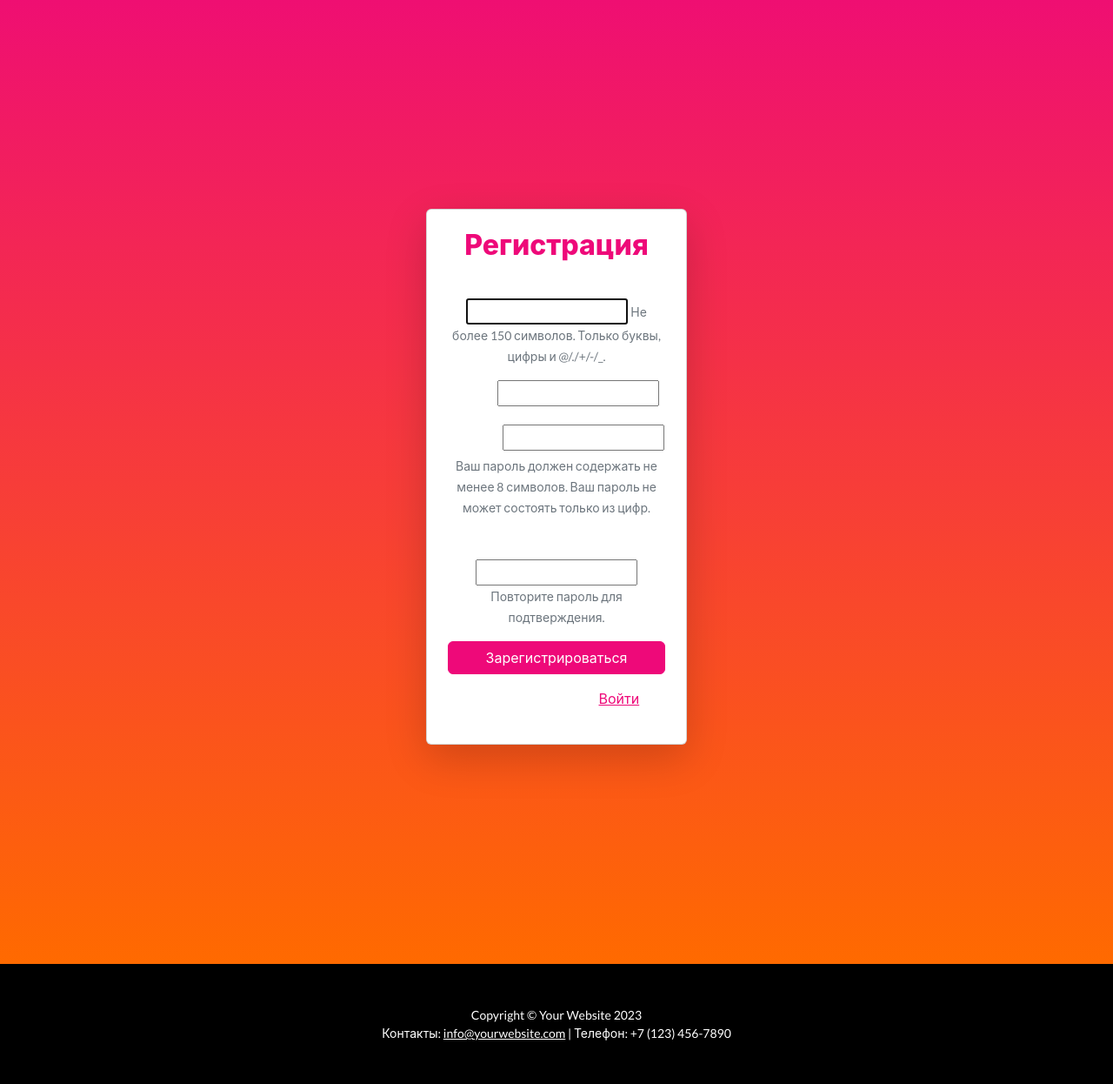
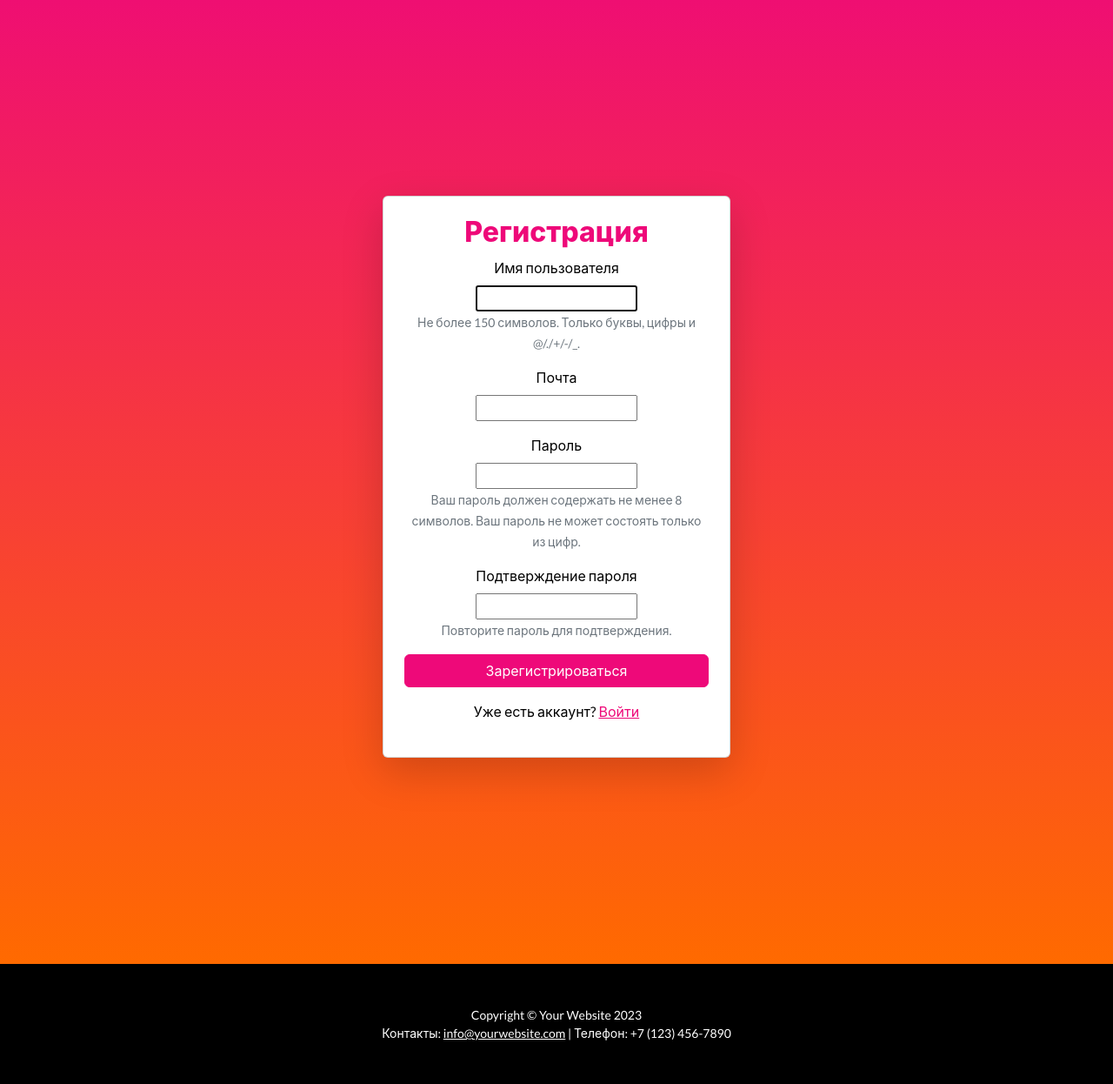
Before and after one commit to emper1or/SecProject, a Django app: page /register/ in a window 1280 px wide. Shown: the part 67-1313 px from the top of the page at 87% size. Run offline with Django 5.2, Linux system fonts and the light colour scheme; some libraries are stand-ins or nearby versions.

Commit message:
Eye, black text

```diff
--- a/mysite/accounts/models.py
+++ b/mysite/accounts/models.py
@@ -1,9 +1,10 @@
 from django.contrib.auth.models import AbstractUser
+from django.core.validators import validate_email
 from django.db import models
 import random
 
 class CustomUser(AbstractUser):
-    email = models.EmailField(unique=True)  # Обязательное поле email
+    email = models.EmailField(unique=True, validators=[validate_email])
     verification_code = models.CharField(max_length=6, blank=True, null=True)
     verification_attempts = models.IntegerField(default=0)
 
--- a/mysite/accounts/static/js/script.js
+++ b/mysite/accounts/static/js/script.js
@@ -1,14 +1,26 @@
+
+
+// Ждем, пока весь DOM загрузится
 document.addEventListener('DOMContentLoaded', function () {
+    // Находим элемент "глазика"
     const togglePassword = document.getElementById('togglePassword');
-    const password = document.getElementById('password');
 
-    if (togglePassword && password) {
+    // Добавляем обработчик события на клик
+    if (togglePassword) {
         togglePassword.addEventListener('click', function () {
-            const type = password.getAttribute('type') === 'password' ? 'text' : 'password';
-            password.setAttribute('type', type);
+            const passwordInput = document.getElementById('password');
+            const icon = this.querySelector('i');
 
-            this.classList.toggle('fa-eye');
-            this.classList.toggle('fa-eye-slash');
+            // Переключаем тип поля ввода
+            if (passwordInput.type === 'password') {
+                passwordInput.type = 'text'; // Показываем пароль
+                icon.classList.remove('fa-eye');
+                icon.classList.add('fa-eye-slash'); // Меняем иконку на "глаз закрыт" (перечёркнутый)
+            } else {
+                passwordInput.type = 'password'; // Скрываем пароль
+                icon.classList.remove('fa-eye-slash');
+                icon.classList.add('fa-eye'); // Меняем иконку на "глаз открыт"
+            }
         });
     }
 });
--- a/mysite/accounts/templates/register.html
+++ b/mysite/accounts/templates/register.html
@@ -2,38 +2,53 @@
 
 {% block content %}
 <div class="container d-flex justify-content-center align-items-center vh-100">
-        <div class="card shadow-lg p-4" style="width: 300px;">
+    <div class="card shadow-lg p-4" style="max-width: 400px; width: 100%;">
         <h2 class="text-center text-primary">Регистрация</h2>
 
-            {% if messages %}
-                {% for message in messages %}
-                <div class="alert alert-{{ message.tags }}">{{ message }}</div>
+        <!-- Сообщения об ошибках -->
+        {% if form.errors %}
+            <div class="alert alert-danger" role="alert">
+                <strong>Ошибка!</strong> Пожалуйста, исправьте следующие ошибки:
+                <ul>
+                    {% for field, errors in form.errors.items %}
+                        {% for error in errors %}
+                            <li>{{ error }}</li>
                         {% endfor %}
+                    {% endfor %}
+                </ul>
+            </div>
         {% endif %}
 
         <form method="post" class="needs-validation" novalidate>
             {% csrf_token %}
+
+            <!-- Поля формы -->
             {% for field in form %}
                 <div class="mb-3">
-                        <label for="{{ field.id_for_label }}" class="form-label">{{ field.label }}</label>
+                    <label for="{{ field.id_for_label }}" class="form-label" style="color: #000000;">{{ field.label }}</label>
+                    <br>
                     {{ field }}
+                    <br>
                     {% if field.help_text %}
-                            <small class="text-muted">{{ field.help_text }}</small>
+                        <small class="form-text text-muted"> {{ field.help_text }}</small>
                     {% endif %}
+                    {% if field.errors %}
+                        <div class="invalid-feedback">
                             {% for error in field.errors %}
-                            <div class="invalid-feedback">{{ error }}</div>
+                                {{ error }}
                             {% endfor %}
+                        </div>
+                    {% endif %}
                 </div>
             {% endfor %}
 
+            <!-- Кнопка отправки формы -->
             <button type="submit" class="btn btn-primary w-100">Зарегистрироваться</button>
         </form>
 
-
-
-
+        <!-- Ссылка на вход -->
         <div class="text-center mt-3">
-                <p>Уже есть аккаунт? <a href="{% url 'login' %}">Войти</a></p>
+            <p style="color: #000000;">Уже есть аккаунт? <a href="{% url 'login' %}">Войти</a></p>
         </div>
     </div>
 </div>
--- a/mysite/accounts/templates/verify.html
+++ b/mysite/accounts/templates/verify.html
@@ -7,21 +7,21 @@
 
             {% if messages %}
                 {% for message in messages %}
-                    <div class="alert alert-{{ message.tags }}" role="alert">{{ message }}</div>
+                    <div class="alert alert-{{ message.tags }}" role="alert" style="color: black">{{ message }}</div>
                 {% endfor %}
             {% endif %}
 
             <form method="post">
                 {% csrf_token %}
                 <div class="mb-3">
-                    {{ form.label_tag }}
+                    <label class="form-label black-text">{{ form.label_tag }}</label>
                     {{ form }}
                 </div>
                 <button type="submit" class="btn btn-primary w-100">Подтвердить</button>
             </form>
 
             {% if remaining_attempts > 0 %}
-                <p>Осталось попыток: {{ remaining_attempts }}</p>
+                <p style="color: black">Осталось попыток: {{ remaining_attempts }}</p>
                 <p><a href="{% url 'login' %}">Отправить код еще раз</a></p>
             {% endif %}
         </div>
--- a/mysite/mysite/settings.py
+++ b/mysite/mysite/settings.py
@@ -130,10 +130,10 @@ EMAIL_BACKEND = 'django.core.mail.backends.smtp.EmailBackend'
 EMAIL_HOST = 'smtp.gmail.com'
 EMAIL_PORT = 587 # Или 465 для SSL
 EMAIL_USE_TLS = True # Или EMAIL_USE_SSL = True для SSL
-EMAIL_HOST_USER = '@gmail.com' # Ваш Gmail
-EMAIL_HOST_PASSWORD = '' # Пароль или пароль приложения
+EMAIL_HOST_USER = 'lestkaby@gmail.com' # Ваш Gmail
+EMAIL_HOST_PASSWORD = 'jghx auey avxw jjpw' # Пароль или пароль приложения
 
-DEFAULT_FROM_EMAIL = '@gmail.com'
+DEFAULT_FROM_EMAIL = 'lestkaby@gmail.com'
 
 LOGGING = {
     'version': 1,
```
Also changed, not shown: mysite/accounts/templates/login.html (+10 -5 lines). Lines whose indentation alone changed are shown as unchanged.
